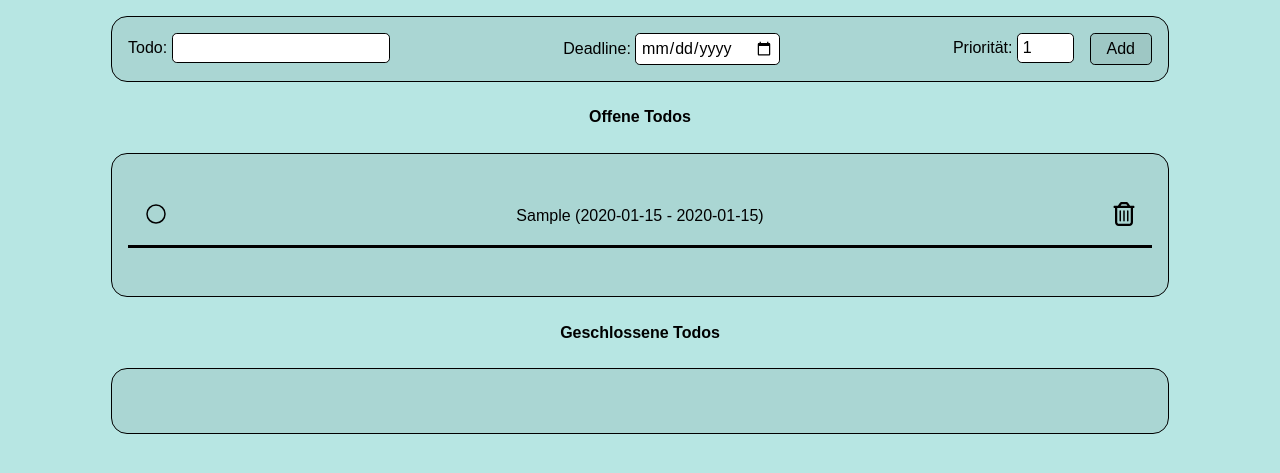
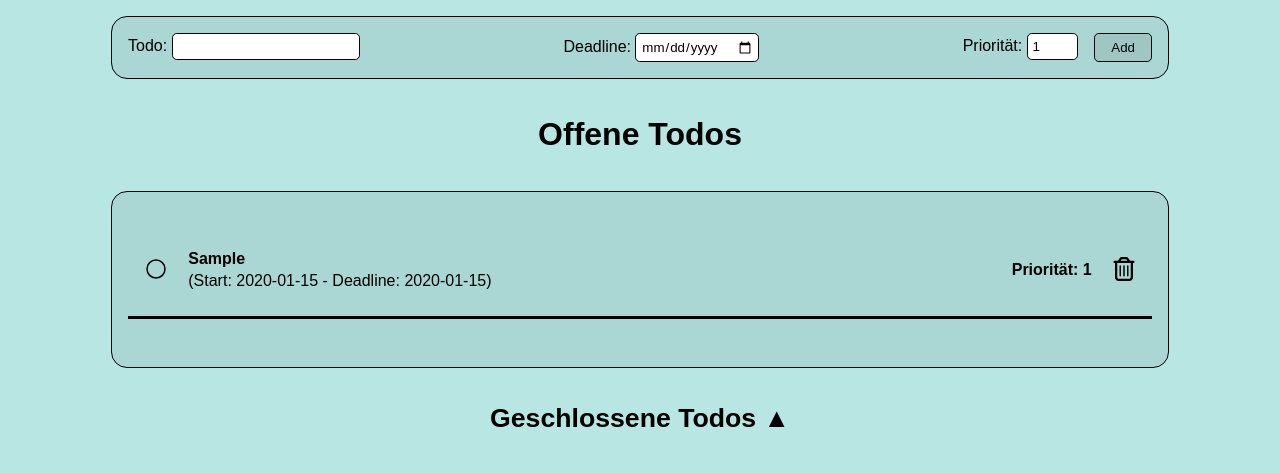
Before and after one commit to Wipeshot/Todo-in-Flask, a Flask app: page / in a window 1280 px wide. Shown: the top 473 px of the page. Run offline with Flask 3, Linux system fonts and the light colour scheme; tables that the repository leaves empty hold one stand-in row (values such as "Sample post").

Commit message:
Update: Style

```diff
--- a/static/todo.css
+++ b/static/todo.css
@@ -1,6 +1,5 @@
 * {
     font-family: Arial;
-    font-size: 1rem;
 }
 
 body {
@@ -124,3 +123,22 @@ div.header form div.input {
     height: 1.5rem;
     width: 1.5rem;
 }
+
+.content {
+    width: 80%;
+}
+
+.content h1 {
+    font-size: 1rem;
+    margin: 0 0 0.2rem;
+}
+
+.content p {
+    margin: 0;
+}
+
+.toggle_button {
+    border: none;
+    background: transparent;
+    cursor: pointer;
+}
--- a/templates/todo-list.html
+++ b/templates/todo-list.html
@@ -34,7 +34,11 @@
                     <form action="/todo/finish/{{ todo.id }}" method="POST" style="display: inline;">
                         <button class="open" type="submit"></button>
                     </form>
-                    {{ todo.value }} ({{ todo.start }} - {{ todo.deadline }})
+                    <div class="content">
+                        <h1>{{ todo.value }}</h1>
+                        <p>(Start: {{ todo.start }} - Deadline: {{ todo.deadline }})</p>
+                    </div>
+                    <h4>Priorität: {{ todo.priority }}</h4>
                     <form action="/remove/{{ todo.id }}" method="POST" style="display: inline;">
                         <button class="delete" type="submit"></button>
                     </form>
@@ -43,7 +47,9 @@
             {% endfor %}
         </ul>
         </div>
-        <h1>Geschlossene Todos</h1>
+
+    <button class="toggle_button"><h1>Geschlossene Todos ▲</h1></button>
+
     <div class="closed_todo">
         <ul>
             {% for todo in closed_todos %}
@@ -51,7 +57,11 @@
                     <form action="/todo/reopen/{{ todo.id }}" method="POST" style="display: inline;">
                         <button class="finished" type="submit" /></button>
                     </form>
-                    {{ todo.value }} ({{ todo.start }} - {{ todo.end }})
+                    <div class="content">
+                        <h1>{{ todo.value }}</h1>
+                        <p>(Start: {{ todo.start }} - Beendet: {{ todo.end }})</p>
+                    </div>
+                    <h4>Priorität: {{ todo.priority }}</h4>
                     <form action="/remove/{{ todo.id }}" method="POST" style="display: inline;">
                         <button class="delete" type="submit"></button>
                     </form>
@@ -60,5 +70,21 @@
         </ul>
     </div>
     </div>
+    <script src="https://code.jquery.com/jquery-3.6.0.min.js"></script>
+    <script>
+$(document).ready(function() {
+    $('.closed_todo').hide();
+    $('.toggle_button').click(function() {
+        $('.closed_todo').toggle();
+        var buttonHtml = $('.toggle_button').html();
+        if (buttonHtml === '<h1>Geschlossene Todos ▲</h1>') {
+            $('.toggle_button').html('<h1>Geschlossene Todos ▼</h1>');
+        } else {
+            $('.toggle_button').html('<h1>Geschlossene Todos ▲</h1>');
+        }
+    });
+});
+
+    </script>
     </body>
 </html>
```
